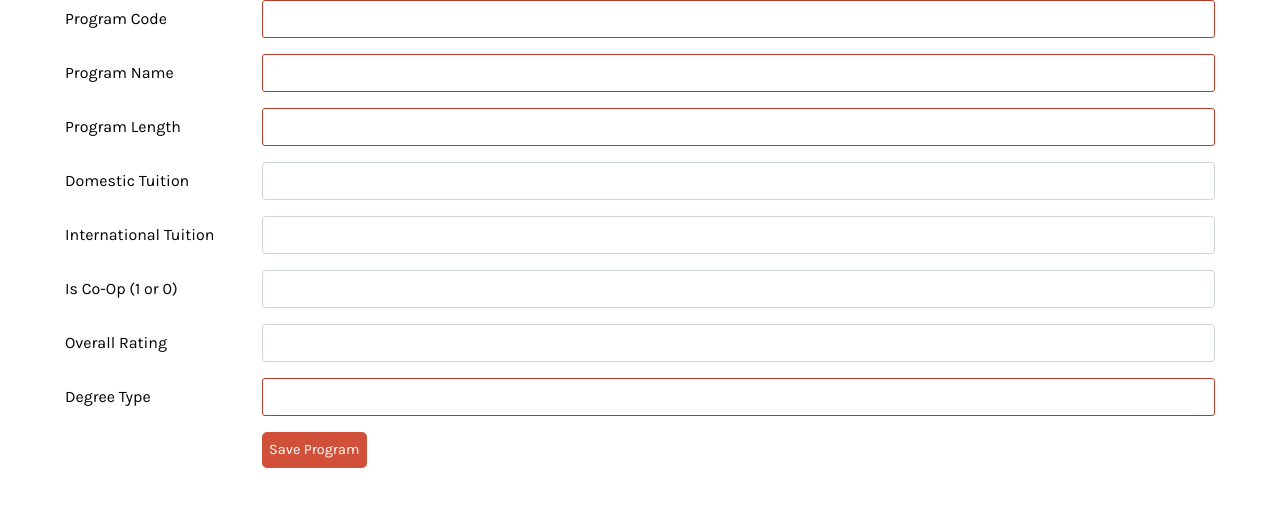
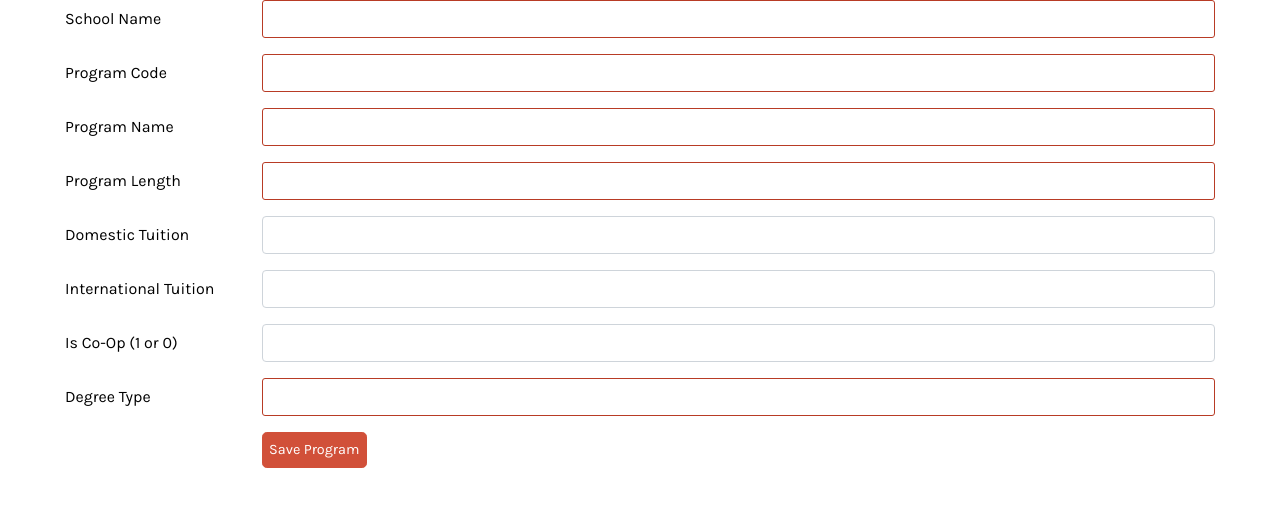
Before and after one commit to RachelVoisin/CourseNinja, a Node server app: page /admin/program/add in a window 1280 px wide. Shown: the part 51-558 px from the top of the page. Run offline with Node 20, Linux system fonts and the light colour scheme; the visitor is signed in with stand-in values (Sample User, id 1); some web fonts are replaced.

Commit message:
updated styles

```diff
--- a/public/scripts/searchAJAX.js
+++ b/public/scripts/searchAJAX.js
@@ -70,10 +70,10 @@ function search(data){
 					var loadMore = '<button class="loadMoreBtn" id="schoolLoad">Load More</button>';
 					$('#loadmore').html(loadMore);
 				}
-
 			} else if(data.search == "program"){
 				result.forEach(function(item){
-					var output = "<div><h4>" + item.name + " - " + item.code + "</h4><p>" + item.school + "</p></div>";
+					var ref = "/reviews?school=" + item.school.replace(" ", "+") + "&program=" + item.name.replace(" ", "+");
+					var output = "<a href='" + ref + "'><div><h4>" + item.name + " - " + item.code + "</h4><p>" + item.school + "</p></div></a>";
 					$('#output').append(output);
 				});
 				if(result.length === 10){
--- a/routes/admin.js
+++ b/routes/admin.js
@@ -15,14 +15,22 @@ router.get('/admin/program/add', isLoggedIn, isAdmin, function(req,res){
 	res.render('admin/add-program.ejs');
 });
 router.post('/admin/program/add', isLoggedIn, isAdmin, function(req,res){
-	var qry = "INSERT INTO programs(programCode,programName,programLength,tuitionDomestic,tuitionInternational,isCoOp, overallRating, degreeType) VALUES (";
+
+	var qry = "SELECT schoolId from schools where schoolName = '" + req.body.schoolName + "';";
+
+	con.query(qry,function(err,result){
+		if(err){
+			console.log(err);
+		} else if (result.length) {
+			var qry = "INSERT INTO programs(programCode,programName,schoolId,schoolName,programLength,tuitionDomestic,tuitionInternational,isCoOp, degreeType) VALUES (";
 			qry+= "'" +req.body.programCode+"',";
 			qry+= "'" +req.body.programName+"',";
+			qry+= "'" +req.body.result[0].schoolId+"',";
+			qry+= "'" +req.body.schoolName+"',";
 			qry+= "'" +req.body.programLength+"',";
 			qry+= "'" +req.body.tuitionDomestic+"',";
 			qry+= "'" +req.body.tuitionInternational+"',";
 			qry+= "'" +req.body.isCoOp+"',";
-	qry+= "'" +req.body.overallRating+"',";
 			qry+= "'" +req.body.degreeType+"');";
 
 			con.query(qry,function(err,result){
@@ -33,6 +41,11 @@ router.post('/admin/program/add', isLoggedIn, isAdmin, function(req,res){
 					res.redirect('back');
 				}
 			});
+		} else {
+			req.session.message = "School not found.";
+			res.redirect('back');
+		}
+	});
 });
 router.get('/admin/program/edit/:program_id', isLoggedIn, isAdmin, function(req,res){
 	con.query("SELECT * FROM programs WHERE programId = '" + req.params.program_id +"'", function (req,result){
@@ -40,9 +53,14 @@ router.get('/admin/program/edit/:program_id', isLoggedIn, isAdmin, function(req,
 	});
 });
 router.post('/admin/program/edit/:program_id', isLoggedIn, isAdmin, function(req,res){
+
+	// add school and remove overallRating
+
 	var qry = "UPDATE programs SET  ";
 	qry+= "programCode='" +req.body.programCode+"',";
 	qry+= "programName='" +req.body.programName+"',";
+	qry+= "schoolId='" +req.body.schoolId+"',";
+	qry+= "schoolName='" +req.body.schoolName+"',";
 	qry+= "programLength='" +req.body.programLength+"',";
 	qry+= "tuitionDomestic='" +req.body.tuitionDomestic+"',";
 	qry+= "tuitionInternational='" +req.body.tuitionInternational+"',";
--- a/views/admin/add-program.ejs
+++ b/views/admin/add-program.ejs
@@ -3,20 +3,26 @@
 
 
 <form action="/admin/program/add" method="post" class="col s12">
-<input type="hidden" name="programId" value="">
+
+<div class="form-group row">
+	<label for="schoolName" class="col-2 col-form-label">School Name</label>
+	<div class="col-10">
+		<input type="text" name="schoolName" value="" class="form-control" maxlength="255">
+	</div>
+</div>
+
 <div class="form-group row">
     <label for="programCode" class="col-2 col-form-label">Program Code</label>
     <div class="col-10">
-        <input type="text" name="programCode" value="" class="form-control" maxlength = "255">
+        <input type="text" name="programCode" value="" class="form-control" maxlength = "255" required>
     </div>
 </div>
 <div class="form-group row">
         <label for="programName" class="col-2 col-form-label">Program Name</label>
         <div class="col-10">
-            <input type="text" name="programName" value="" class="form-control" maxlength = "255">
+            <input type="text" name="programName" value="" class="form-control" maxlength = "255" required>
         </div>
 </div>
-<input type="hidden" name="programId" value="">
 <div class="form-group row">
         <label for="programLength" class="col-2 col-form-label">Program Length</label>
         <div class="col-10">
@@ -42,12 +48,6 @@
         </div>
 </div>
 <div class="form-group row">
-        <label for="overallRating" class="col-2 col-form-label">Overall Rating</label>
-        <div class="col-10">
-            <input type="number" name="overallRating" value="" class="form-control" min="1" max = "10" maxlength = "2">
-        </div>
-</div>
-<div class="form-group row">
         <label for="degreeType" class="col-2 col-form-label">Degree Type</label>
         <div class="col-10">
             <input type="text" name="degreeType" value="" class="form-control" maxlength = "255">
@@ -64,4 +64,10 @@
 
 
 </div>
+<script>
+//autofill the school name
+
+</script>
+
+
 <% include ../partials/footer %>
```
Also changed, not shown: seed2.sql (added, +13 -0 lines), views/admin/edit-program.ejs (+6 -6 lines). Lines whose indentation alone changed are shown as unchanged.
